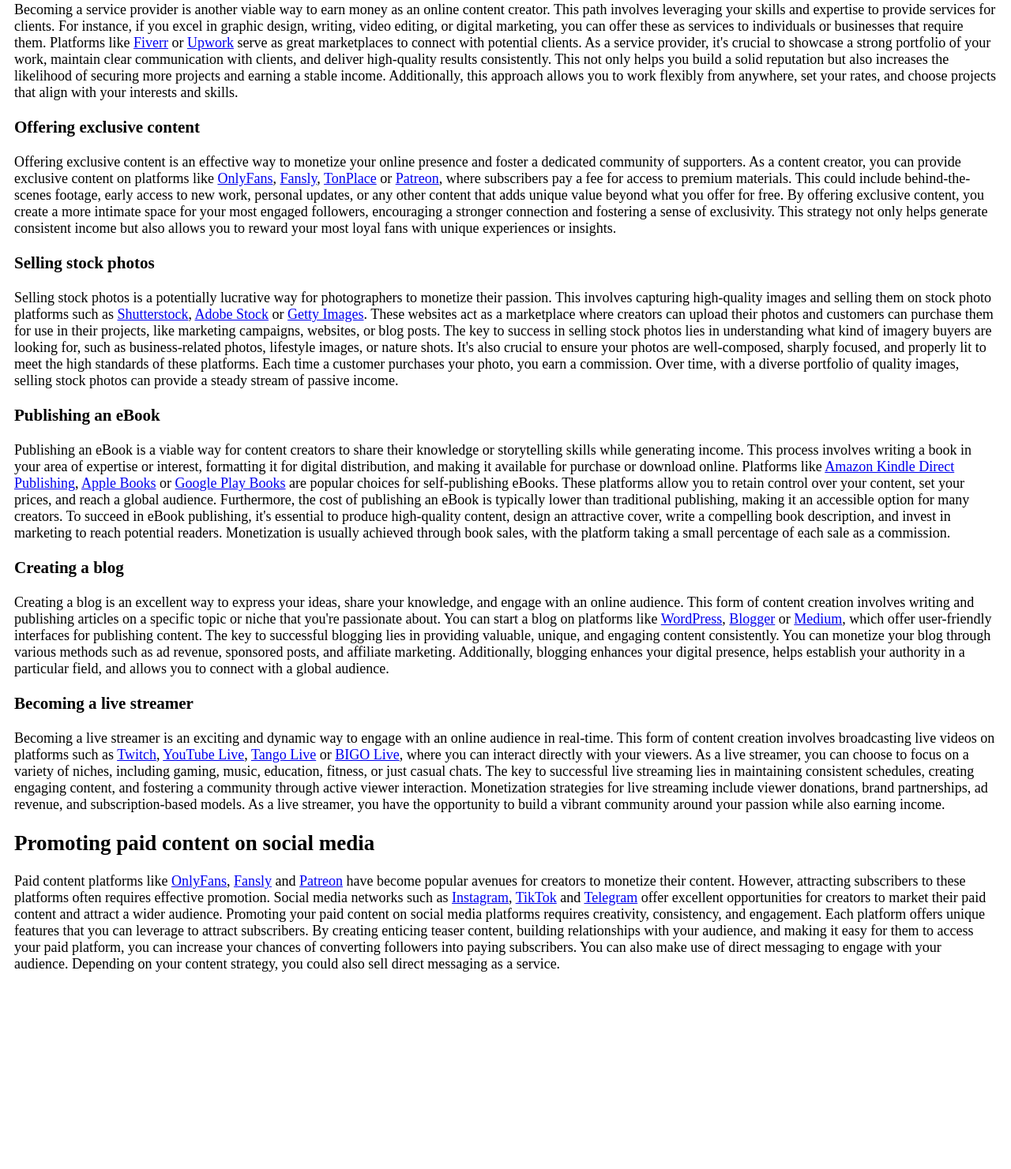
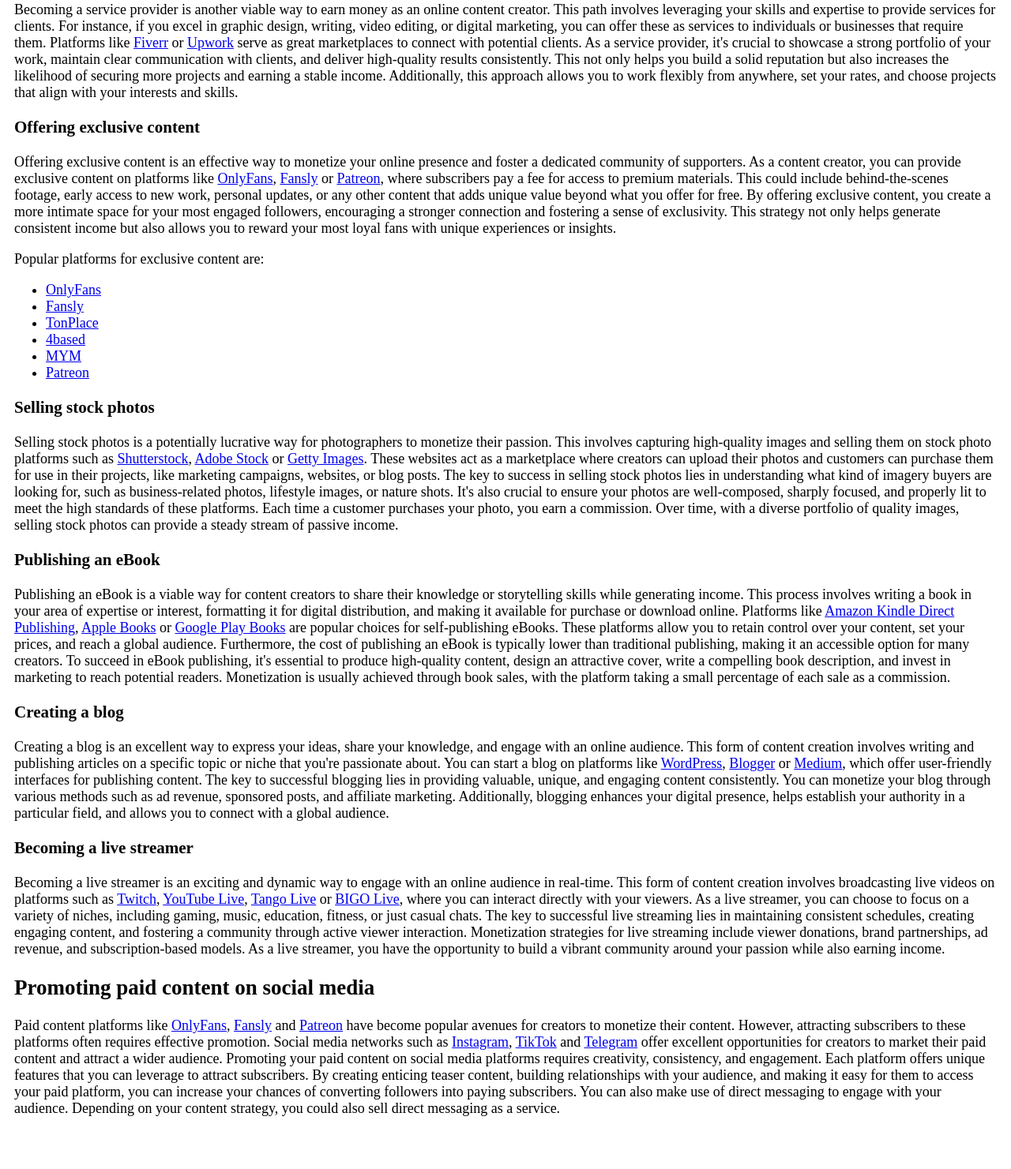
Before and after one commit to DanWin/main-website, a PHP site: page /tutorials/content-creation/index.php in a window 1280 px wide. Shown: the part 2582-4063 px from the top of the page at 79% size. Before the commit the page ends 3813 px from the top, so only its background shows below. Run offline with PHP 8.4, Linux system fonts and the light colour scheme.

Commit message:
Minor updates

```diff
--- a/faq.php
+++ b/faq.php
@@ -59,7 +59,7 @@ global $language, $dir, $locale;
     </div>
     <div itemprop="mainEntity" itemscope itemtype="https://schema.org/Question" class="row">
         <div itemprop="name" class="cell"><?php echo htmlspecialchars(_('Can you hold my hands and teach me programming or hacking step by step?')); ?></div>
-        <div itemprop="acceptedAnswer" itemscope itemtype="https://schema.org/Answer" class="cell"><div itemprop="text"><?php printf(htmlspecialchars(_('Teaching you programming or hacking is a task that will take a long time (years). I\'ve been learning for 10 years and still learn new things all the time. But for the beginning I would recommend reading a beginners introduction book, which can guide you with some simple programs you build yourself and examples. If you prefer watching videos, there are a lot of tutorials on YouTube too. But most importantly you will have to take your keyboard and start typing some programs. Start with something simple and keep yourself challenged with new tasks. You may also enrol in a professional course on a platform like %s or %s. Good places to start learning about hacking are %s, %s or %s.')), '<a href="https://www.coursera.org/" target="_blank" rel="noopener noreferrer">'.htmlspecialchars(_('Coursera')).'</a>', '<a href="https://www.udemy.com/" target="_blank" rel="noopener noreferrer">'.htmlspecialchars(_('Udemy')).'</a>', '<a href="https://www.hacker101.com/" target="_blank" rel="noopener noreferrer">'.htmlspecialchars(_('Hacker101')).'</a>', '<a href="https://academy.hackthebox.com/" target="_blank" rel="noopener noreferrer">'.htmlspecialchars(_('HackTheBox')).'</a>', '<a href="https://www.hackthissite.org/" target="_blank" rel="noopener noreferrer">'.htmlspecialchars(_('Hack This Site')).'</a>'); ?></div></div>
+        <div itemprop="acceptedAnswer" itemscope itemtype="https://schema.org/Answer" class="cell"><div itemprop="text"><?php printf(htmlspecialchars(_('Teaching you programming or hacking is a task that will take a long time (years). I\'ve been learning for 10 years and still learn new things all the time. But for the beginning I would recommend reading a beginners introduction book, which can guide you with some simple programs you build yourself and examples. If you prefer watching videos, there are a lot of tutorials on YouTube too. But most importantly you will have to take your keyboard and start typing some programs. Start with something simple and keep yourself challenged with new tasks. You may also enroll in a professional course on a platform like %s or %s. Good places to start learning about hacking are %s, %s or %s.')), '<a href="https://www.coursera.org/" target="_blank" rel="noopener noreferrer">'.htmlspecialchars(_('Coursera')).'</a>', '<a href="https://www.udemy.com/" target="_blank" rel="noopener noreferrer">'.htmlspecialchars(_('Udemy')).'</a>', '<a href="https://www.hacker101.com/" target="_blank" rel="noopener noreferrer">'.htmlspecialchars(_('Hacker101')).'</a>', '<a href="https://academy.hackthebox.com/" target="_blank" rel="noopener noreferrer">'.htmlspecialchars(_('HackTheBox')).'</a>', '<a href="https://www.hackthissite.org/" target="_blank" rel="noopener noreferrer">'.htmlspecialchars(_('Hack This Site')).'</a>'); ?></div></div>
     </div>
     <div itemprop="mainEntity" itemscope itemtype="https://schema.org/Question" class="row">
         <div itemprop="name" class="cell"><?php echo htmlspecialchars(_('Can you hack my school or university and change my grades, or find someone who would do that?')); ?></div>
--- a/tutorials/content-creation/index.php
+++ b/tutorials/content-creation/index.php
@@ -63,7 +63,16 @@ global $language, $dir, $locale;
 <h3><?php echo htmlspecialchars(_('Becoming a service provider')); ?></h3>
 <p><?php printf(htmlspecialchars(_('Becoming a service provider is another viable way to earn money as an online content creator. This path involves leveraging your skills and expertise to provide services for clients. For instance, if you excel in graphic design, writing, video editing, or digital marketing, you can offer these as services to individuals or businesses that require them. Platforms like %1$s or %2$s serve as great marketplaces to connect with potential clients. As a service provider, it\'s crucial to showcase a strong portfolio of your work, maintain clear communication with clients, and deliver high-quality results consistently. This not only helps you build a solid reputation but also increases the likelihood of securing more projects and earning a stable income. Additionally, this approach allows you to work flexibly from anywhere, set your rates, and choose projects that align with your interests and skills.')), '<a href="https://www.fiverr.com/pe/yL5x55" target="_blank" rel="noopener noreferrer">'.htmlspecialchars(_('Fiverr')).'</a>', '<a href="https://www.upwork.com/" target="_blank" rel="noopener noreferrer">'.htmlspecialchars(_('Upwork')).'</a>'); ?></p>
 <h3><?php echo htmlspecialchars(_('Offering exclusive content')); ?></h3>
-<p><?php printf(htmlspecialchars(_('Offering exclusive content is an effective way to monetize your online presence and foster a dedicated community of supporters. As a content creator, you can provide exclusive content on platforms like %1$s, %2$s, %3$s or %4$s, where subscribers pay a fee for access to premium materials. This could include behind-the-scenes footage, early access to new work, personal updates, or any other content that adds unique value beyond what you offer for free. By offering exclusive content, you create a more intimate space for your most engaged followers, encouraging a stronger connection and fostering a sense of exclusivity. This strategy not only helps generate consistent income but also allows you to reward your most loyal fans with unique experiences or insights.')), '<a href="https://onlyfans.com/?ref=29866117" target="_blank" rel="noopener noreferrer">'.htmlspecialchars(_('OnlyFans')).'</a>', '<a href="https://fans.ly/application/form?r=danwin1210" target="_blank" rel="noopener noreferrer">'.htmlspecialchars(_('Fansly')).'</a>', '<a href="https://ton.place/feed?utm_source=user_935032&utm_campaign=link_1068" target="_blank" rel="noopener noreferrer">'.htmlspecialchars(_('TonPlace')).'</a>', '<a href="https://www.patreon.com/" target="_blank" rel="noopener noreferrer">'.htmlspecialchars(_('Patreon')).'</a>'); ?></p>
+<p><?php printf(htmlspecialchars(_('Offering exclusive content is an effective way to monetize your online presence and foster a dedicated community of supporters. As a content creator, you can provide exclusive content on platforms like %1$s, %2$s or %3$s, where subscribers pay a fee for access to premium materials. This could include behind-the-scenes footage, early access to new work, personal updates, or any other content that adds unique value beyond what you offer for free. By offering exclusive content, you create a more intimate space for your most engaged followers, encouraging a stronger connection and fostering a sense of exclusivity. This strategy not only helps generate consistent income but also allows you to reward your most loyal fans with unique experiences or insights.')), '<a href="https://onlyfans.com/?ref=29866117" target="_blank" rel="noopener noreferrer">'.htmlspecialchars(_('OnlyFans')).'</a>', '<a href="https://fans.ly/application/form?r=danwin1210" target="_blank" rel="noopener noreferrer">'.htmlspecialchars(_('Fansly')).'</a>', '<a href="https://www.patreon.com/" target="_blank" rel="noopener noreferrer">'.htmlspecialchars(_('Patreon')).'</a>'); ?></p>
+<p><?php echo htmlspecialchars(_('Popular platforms for exclusive content are:')); ?></p>
+<ul>
+	<li><a href="https://onlyfans.com/?ref=29866117" target="_blank" rel="noopener noreferrer">OnlyFans</a></li>
+	<li><a href="https://fans.ly/application/form?r=danwin1210" target="_blank" rel="noopener noreferrer">Fansly</a></li>
+	<li><a href="https://ton.place/feed?utm_source=user_935032&utm_campaign=link_1068" target="_blank" rel="noopener noreferrer">TonPlace</a></li>
+	<li><a href="https://4based.com/login?ext_id=danwin1210" target="_blank" rel="noopener noreferrer">4based</a></li>
+	<li><a href="https://mym.link/m10533" target="_blank" rel="noopener noreferrer">MYM</a></li>
+	<li><a href="https://www.patreon.com/" target="_blank" rel="noopener noreferrer">Patreon</a></li>
+</ul>
 <h3><?php echo htmlspecialchars(_('Selling stock photos')); ?></h3>
 <p><?php printf(htmlspecialchars(_('Selling stock photos is a potentially lucrative way for photographers to monetize their passion. This involves capturing high-quality images and selling them on stock photo platforms such as %1$s, %2$s or %3$s. These websites act as a marketplace where creators can upload their photos and customers can purchase them for use in their projects, like marketing campaigns, websites, or blog posts. The key to success in selling stock photos lies in understanding what kind of imagery buyers are looking for, such as business-related photos, lifestyle images, or nature shots. It\'s also crucial to ensure your photos are well-composed, sharply focused, and properly lit to meet the high standards of these platforms. Each time a customer purchases your photo, you earn a commission. Over time, with a diverse portfolio of quality images, selling stock photos can provide a steady stream of passive income.')), '<a href="https://www.shutterstock.com/" target="_blank" rel="noopener noreferrer">'.htmlspecialchars(_('Shutterstock')).'</a>', '<a href="https://stock.adobe.com/" target="_blank" rel="noopener noreferrer">'.htmlspecialchars(_('Adobe Stock')).'</a>', '<a href="https://www.gettyimages.co.uk/" target="_blank" rel="noopener noreferrer">'.htmlspecialchars(_('Getty Images')).'</a>'); ?></p>
 <h3><?php echo htmlspecialchars(_('Publishing an eBook')); ?></h3>
```
Also changed, not shown: 1 other file.
